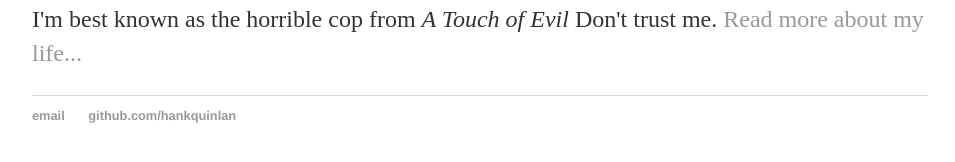
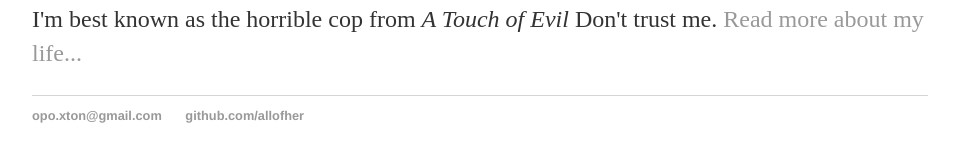
Before and after one commit to allofher/allofher.github.io, a Jekyll site: the page built from index.html, in a window 1280 px wide. Shown: the part 194-356 px from the top of the page, without its empty margins (160-1115 px from the left). Built offline with Jekyll 4.4.1, drawn with Linux system fonts in a browser that asks for light colours.

Commit message:
Update default.html

```diff
--- a/_layouts/default.html
+++ b/_layouts/default.html
@@ -22,8 +22,8 @@
 			</div><!-- /.container -->
 			<footer>
 	    		<ul>
-	        		<li><a href="mailto:hankquinlanhub@gmail.com">email</a></li>
-	        		<li><a href="https://github.com/hankquinlan">github.com/hankquinlan</a></li>
+	        		<li><a href="mailto:opo.xton@gmail.com">opo.xton@gmail.com</a></li>
+	        		<li><a href="https://github.com/allofher">github.com/allofher</a></li>
 				</ul>
 			</footer>
 		</body>
```
